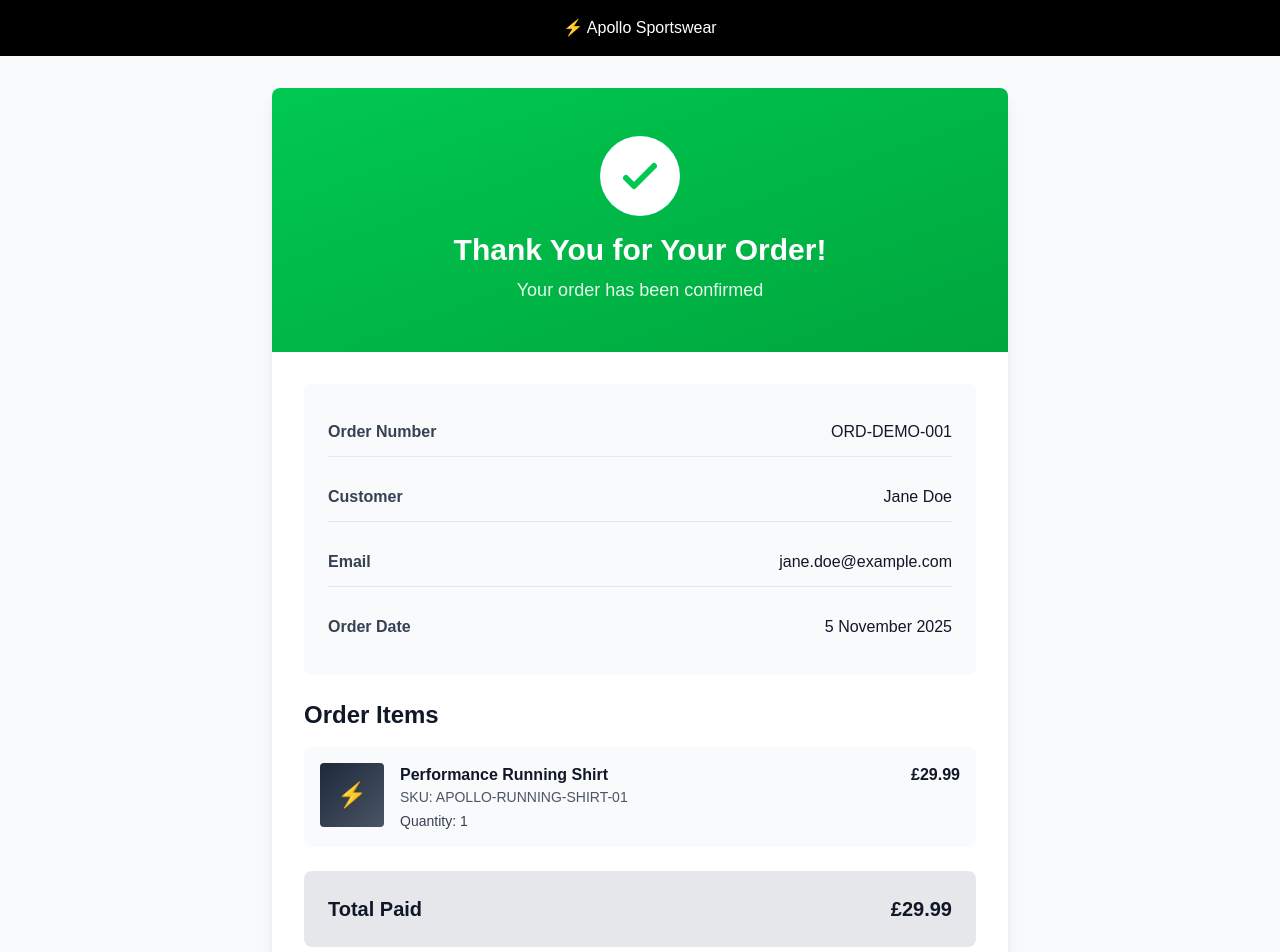
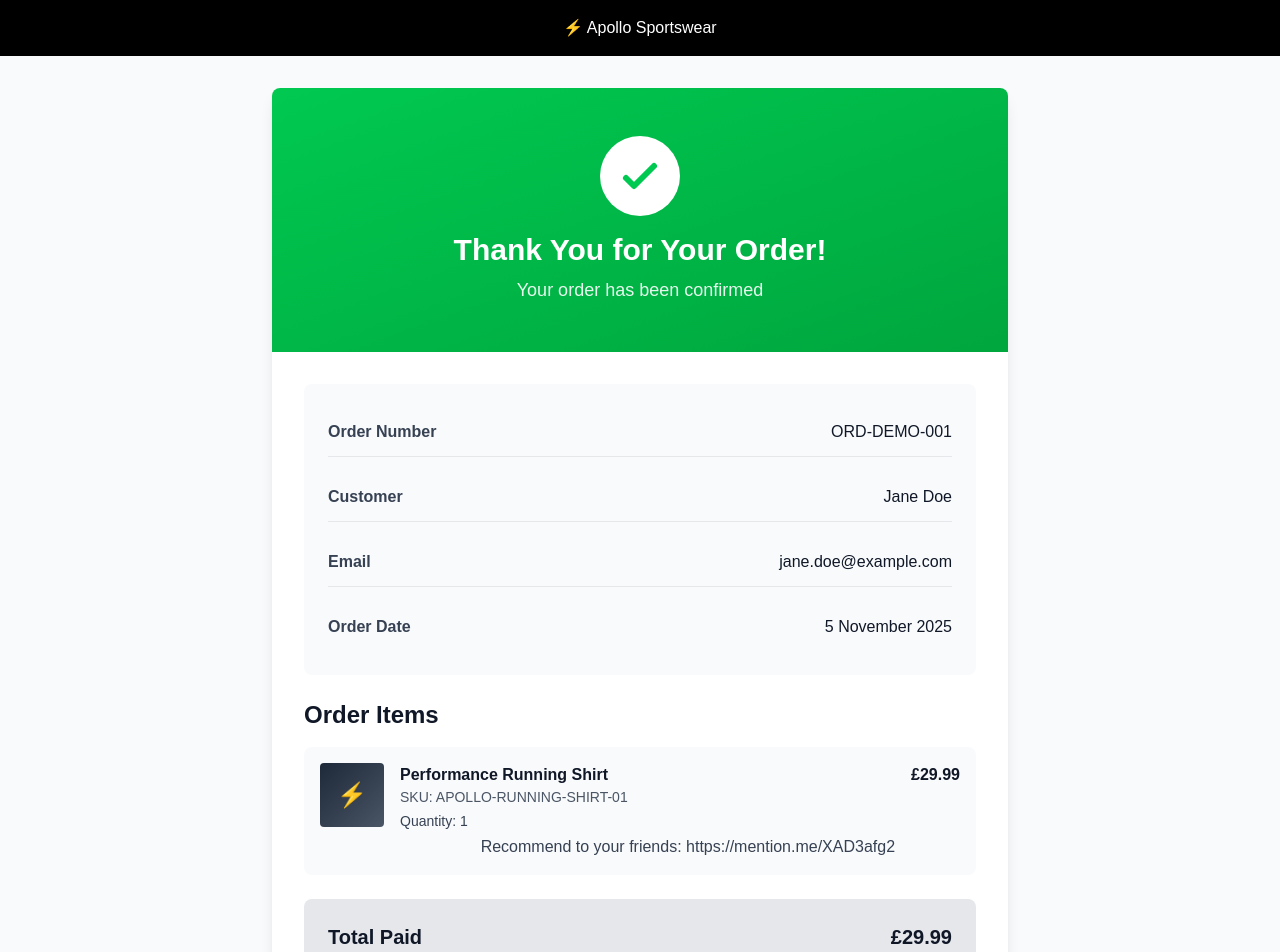
Before and after one commit to joesaunderson/product-sharing-hackathon, a Next.js app: page /confirmation in a window 1280 px wide. Shown: the top 952 px of the page. Built offline with nearby package versions, Linux system fonts and the light colour scheme.

Commit message:
Adjust referee message

```diff
--- a/app/confirmation/page.tsx
+++ b/app/confirmation/page.tsx
@@ -45,7 +45,8 @@ const ConfirmationPage = () => {
   const discountCode = searchParams.get("discountCode") || undefined;
 
   // Get product from mock data
-  const product = MOCK_PRODUCTS[productId] || MOCK_PRODUCTS["APOLLO-RUNNING-SHIRT-01"];
+  const product =
+    MOCK_PRODUCTS[productId] || MOCK_PRODUCTS["APOLLO-RUNNING-SHIRT-01"];
 
   // Order data using submitted form data
   const mockOrder: Order = {
@@ -206,6 +207,12 @@ const ConfirmationPage = () => {
                         <p className="text-sm text-gray-700 mt-1">
                           Quantity: {item.quantity}
                         </p>
+                        <a
+                          href="#123"
+                          className="text-md text-gray-700 mt-1 float-right"
+                        >
+                          Recommend to your friends: https://mention.me/XAD3afg2
+                        </a>
                       </div>
                       <div className="text-right font-bold text-gray-900">
                         £{item.product.price.toFixed(2)}
--- a/app/product/page.tsx
+++ b/app/product/page.tsx
@@ -36,18 +36,6 @@ const ProductPage = () => {
       <Header />
 
       <main className="max-w-6xl mx-auto px-4 py-8">
-        {referrerId && (
-          <div
-            id="mmReferrerBanner"
-            className="min-h-[60px] mb-4 flex flex-col items-center justify-center  rounded border border-green-950 bg-green-100 p-4"
-          >
-            <p>
-              <strong>🎉 Joe recommended this product!</strong>
-            </p>
-            <div id="mmRefereeWrapper"></div>
-          </div>
-        )}
-
         <div className="grid grid-cols-1 md:grid-cols-2 gap-8 bg-white rounded-lg shadow-lg p-8">
           {/* Product Image */}
           <div>
@@ -68,6 +56,7 @@ const ProductPage = () => {
               <h1 className="text-4xl font-bold text-black mb-2">
                 {product.name}
               </h1>
+
               <p className="text-gray-600 text-lg">{product.brand}</p>
             </div>
 
@@ -79,6 +68,16 @@ const ProductPage = () => {
                 ({product.reviewCount} reviews)
               </span>
             </div>
+            {referrerId && (
+              <div
+                id="mmReferrerBanner"
+                className="min-h-[30px] mb-4 flex flex-col items-center justify-center rounded border border-green-950 border-1 bg-green-200 p-2"
+              >
+                <p>
+                  <strong>🎉 Joe recommended this product!</strong>
+                </p>
+              </div>
+            )}
 
             <div className="flex gap-1">
               <div className="inline-block px-4 py-2 bg-gray-100 text-black rounded">
```
